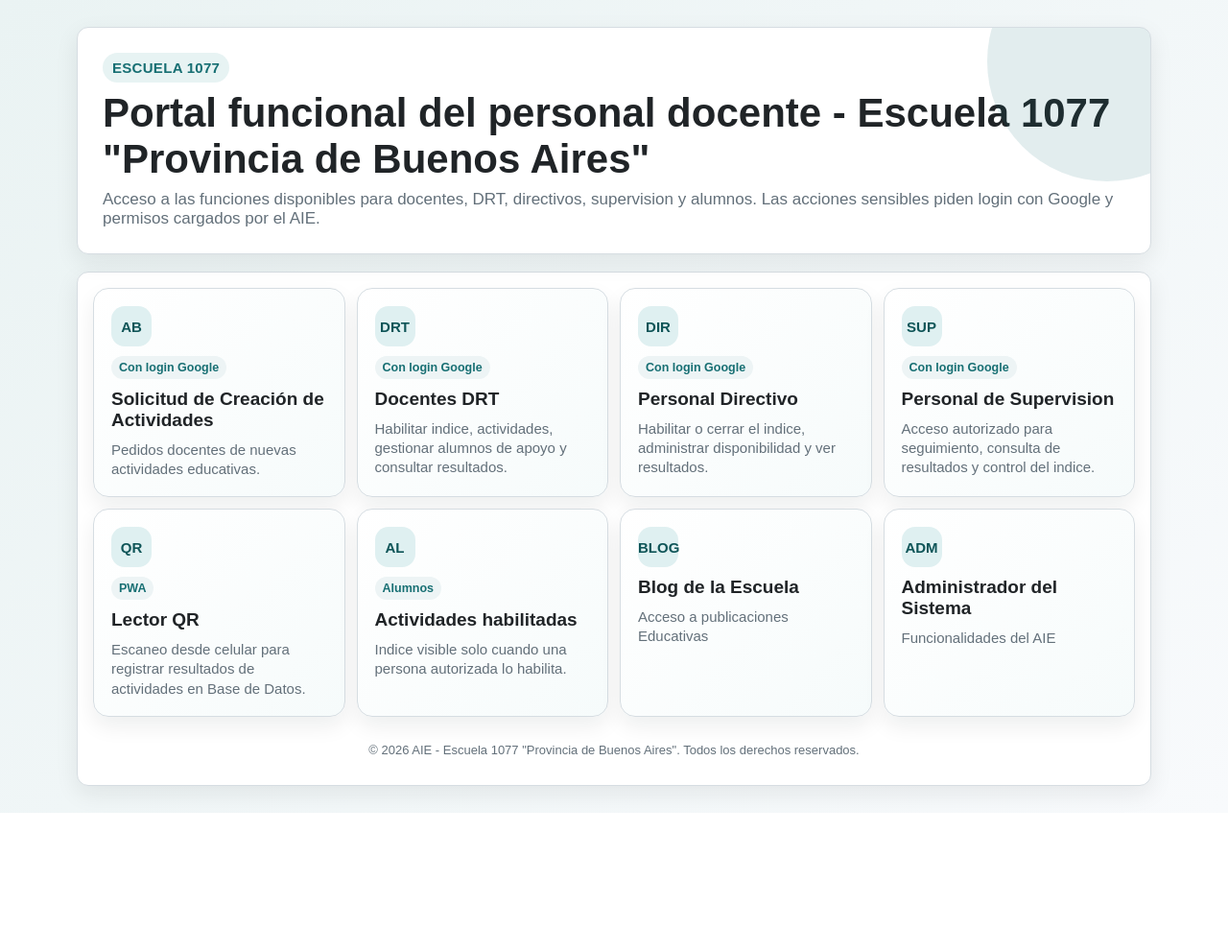
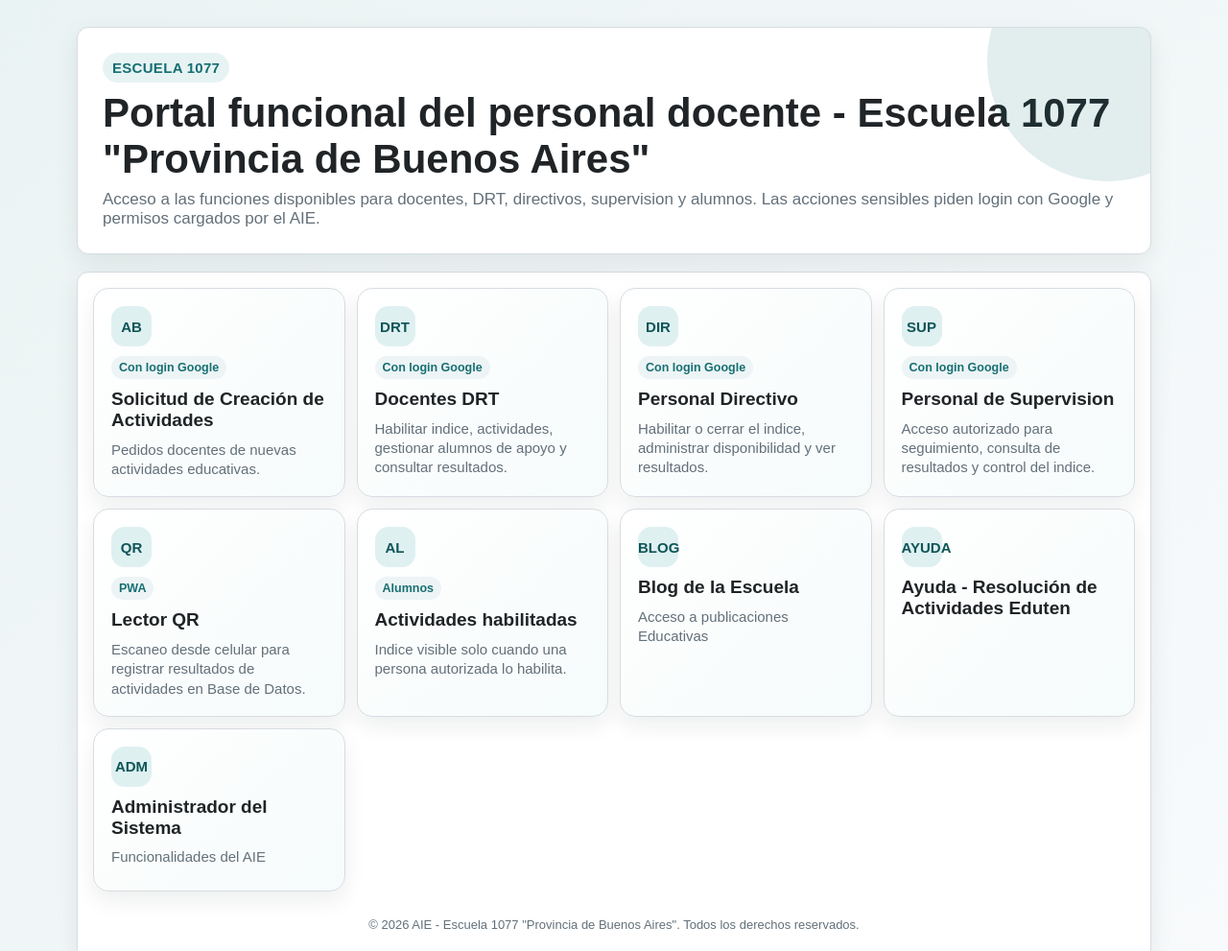
Before and after one commit to escuela1077buenosaires-edu/escuela1077buenosaires-edu, a plain HTML site: page index.html in a window 1280 px wide. Shown: the top 991 px of the page at 96% size. Before the commit the page ends 847 px from the top, so only its background shows below. Drawn offline with Linux system fonts and the light colour scheme.

Commit message:
Agregar ayuda para actividades Eduten

```diff
--- a/index.html
+++ b/index.html
@@ -46,6 +46,7 @@
         <a class="hub-card" href="lector-qr.html?login=1"><div class="hub-icon">QR</div><small>PWA</small><strong>Lector QR</strong><span>Escaneo desde celular para registrar resultados de actividades en Base de Datos.</span></a>
         <a class="hub-card" href="alumnos.html"><div class="hub-icon">AL</div><small>Alumnos</small><strong>Actividades habilitadas</strong><span>Indice visible solo cuando una persona autorizada lo habilita.</span></a>
         <a class="hub-card" href="https://periodicoescuelabsas.blogspot.com/2025/05/como-crecen-las-plantas-alguna-vez-te.html" target="_blank" rel="noopener noreferrer"><div class="hub-icon">BLOG</div><strong>Blog de la Escuela</strong><span>Acceso a publicaciones Educativas</span></a>
+        <a class="hub-card" href="https://escuela1077buenosaires-edu.github.io/explicaciones-1077/" target="_blank" rel="noopener noreferrer"><div class="hub-icon">AYUDA</div><strong>Ayuda - Resoluci&oacute;n de Actividades Eduten</strong></a>
         <a class="hub-card" href="http://localhost:3131/#admin"><div class="hub-icon">ADM</div><strong>Administrador del Sistema</strong><span>Funcionalidades del AIE</span></a>
       </div>
       <p class="hub-footnote">&copy; 2026 AIE - Escuela 1077 "Provincia de Buenos Aires". Todos los derechos reservados.</p>
```
